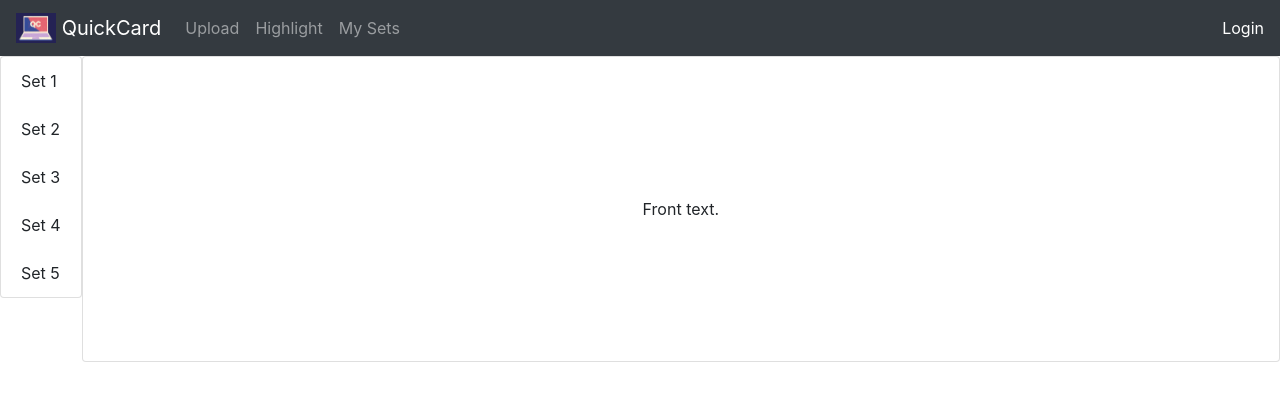
After one commit to KeithMMeyer/HackOhio, a PHP site: page /sets.php in a window 1280 px wide. The commit adds this page. Shown: the top 401 px of the page. Run offline with PHP 8.4, Linux system fonts and the light colour scheme; some libraries are stand-ins or nearby versions.

Commit message:
Fixed includes

```diff
--- a/includes/include_BS.php
+++ b/includes/include_BS.php
@@ -1,10 +1,8 @@
-<?php
-echo '<!-- Bootstrap CSS -->
+<!-- Bootstrap CSS -->
     <link rel="stylesheet" href="https://maxcdn.bootstrapcdn.com/bootstrap/4.0.0/css/bootstrap.min.css" integrity="sha384-Gn5384xqQ1aoWXA+058RXPxPg6fy4IWvTNh0E263XmFcJlSAwiGgFAW/dAiS6JXm" crossorigin="anonymous">
 
      <!-- Optional JavaScript -->
     <!-- jQuery first, then Popper.js, then Bootstrap JS -->
     <script src="https://code.jquery.com/jquery-3.2.1.slim.min.js" integrity="sha384-KJ3o2DKtIkvYIK3UENzmM7KCkRr/rE9/Qpg6aAZGJwFDMVNA/GpGFF93hXpG5KkN" crossorigin="anonymous"></script>
     <script src="https://cdnjs.cloudflare.com/ajax/libs/popper.js/1.12.9/umd/popper.min.js" integrity="sha384-ApNbgh9B+Y1QKtv3Rn7W3mgPxhU9K/ScQsAP7hUibX39j7fakFPskvXusvfa0b4Q" crossorigin="anonymous"></script>
-    <script src="https://maxcdn.bootstrapcdn.com/bootstrap/4.0.0/js/bootstrap.min.js" integrity="sha384-JZR6Spejh4U02d8jOt6vLEHfe/JQGiRRSQQxSfFWpi1MquVdAyjUar5+76PVCmYl" crossorigin="anonymous"></script>';
-?>
+    <script src="https://maxcdn.bootstrapcdn.com/bootstrap/4.0.0/js/bootstrap.min.js" integrity="sha384-JZR6Spejh4U02d8jOt6vLEHfe/JQGiRRSQQxSfFWpi1MquVdAyjUar5+76PVCmYl" crossorigin="anonymous"></script>
--- a/includes/include_nav.php
+++ b/includes/include_nav.php
@@ -1,8 +1,6 @@
-<?php
-echo '<!-- Image and text -->
-      <nav class="navbar navbar-expand-lg navbar-dark bg-dark">
+<nav class="navbar navbar-expand-lg navbar-dark bg-dark">
         <a class="navbar-brand" href="#">
-            <img src="../logo.png" width="40" height="30" class="d-inline-block align-top" alt="" loading="lazy">
+            <img src="/hackohio/img/logo.png" width="40" height="30" class="d-inline-block align-top" alt="" loading="lazy">
             QuickCard
           </a>
         <button class="navbar-toggler" type="button" data-toggle="collapse" data-target="#navbarText" aria-controls="navbarText" aria-expanded="false" aria-label="Toggle navigation">
@@ -24,5 +22,4 @@ echo '<!-- Image and text -->
             <a href="#">Login</a>
           </span>
         </div>
-      </nav>';
-?>
+      </nav>
--- /dev/null
+++ b/sets.php
@@ -0,0 +1,42 @@
+<!DOCTYPE html>
+<html>
+<head>
+      <link rel="stylesheet" href="https://cdn.jsdelivr.net/npm/bootstrap@4.5.3/dist/css/bootstrap.min.css" integrity="sha384-TX8t27EcRE3e/ihU7zmQxVncDAy5uIKz4rEkgIXeMed4M0jlfIDPvg6uqKI2xXr2" crossorigin="anonymous">
+    <script src="https://code.jquery.com/jquery-3.5.1.slim.min.js" integrity="sha384-DfXdz2htPH0lsSSs5nCTpuj/zy4C+OGpamoFVy38MVBnE+IbbVYUew+OrCXaRkfj" crossorigin="anonymous"></script>
+    <script src="https://cdn.jsdelivr.net/npm/bootstrap@4.5.3/dist/js/bootstrap.bundle.min.js" integrity="sha384-ho+j7jyWK8fNQe+A12Hb8AhRq26LrZ/JpcUGGOn+Y7RsweNrtN/tE3MoK7ZeZDyx" crossorigin="anonymous"></script>
+    <script>
+function flipCard() {
+  $("#currCard").html("Back Text");
+}
+</script>
+<title>Page Title</title>
+<?php include 'includes/include_BS.php';?>
+</head>
+<body>
+<?php include 'includes/include_nav.php';?>
+<div style=float:left;width 20%>
+<ul class="list-group" align="left">
+  <li class="list-group-item">   Set 1   </li>
+  <li class="list-group-item">   Set 2   </li>
+  <li class="list-group-item">   Set 3   </li>
+  <li class="list-group-item">   Set 4   </li>
+  <li class="list-group-item">   Set 5   </li>
+</ul>
+    </div>
+    <div class="card" style= "margin:auto"  align="center" style="width: 18rem;" onclick=flipCard();>
+        <br>
+        <br>
+        <br>
+        <br>
+        <br>
+  <div class="card-body" style= "margin:auto" align="center" onclick=flipCard();>
+    <p class="card-text" style= "margin:auto" align="center" id="currCard" onclick=flipCard();>Front text.</p>
+      <br>
+      <br>
+      <br>
+      <br>
+      <br>
+  </div>
+</div>
+</body>
+</html>
```
Also changed, not shown: img/logo.png (renamed from logo.png).
